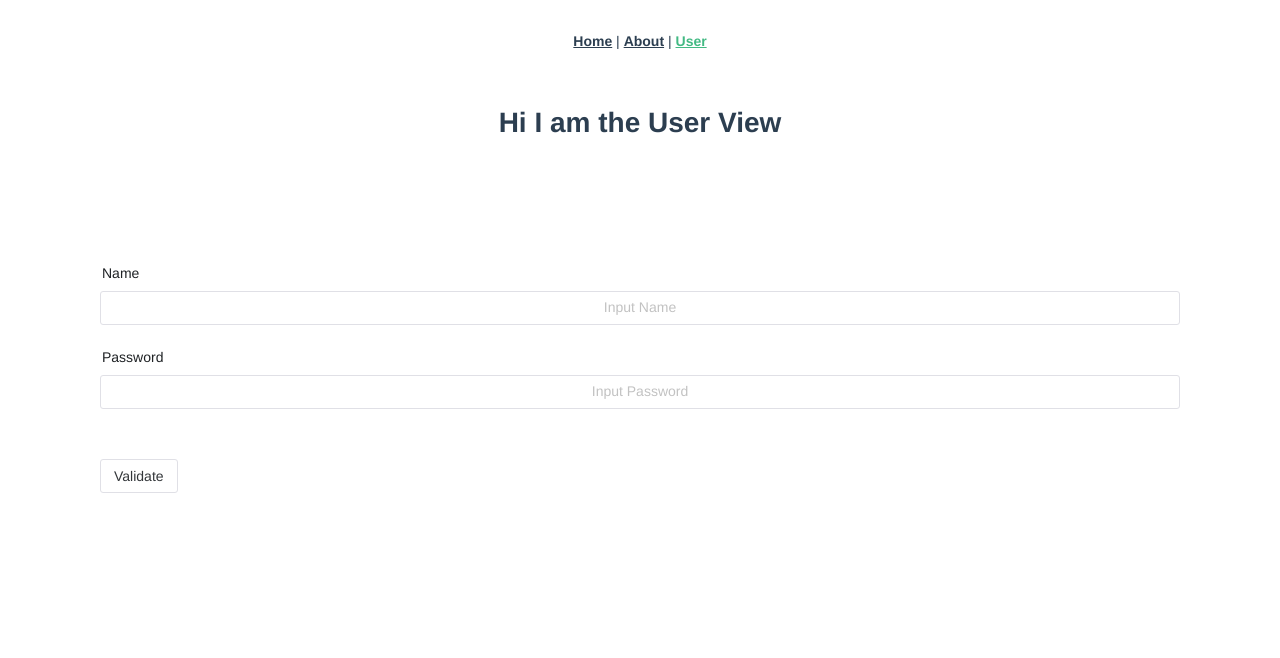
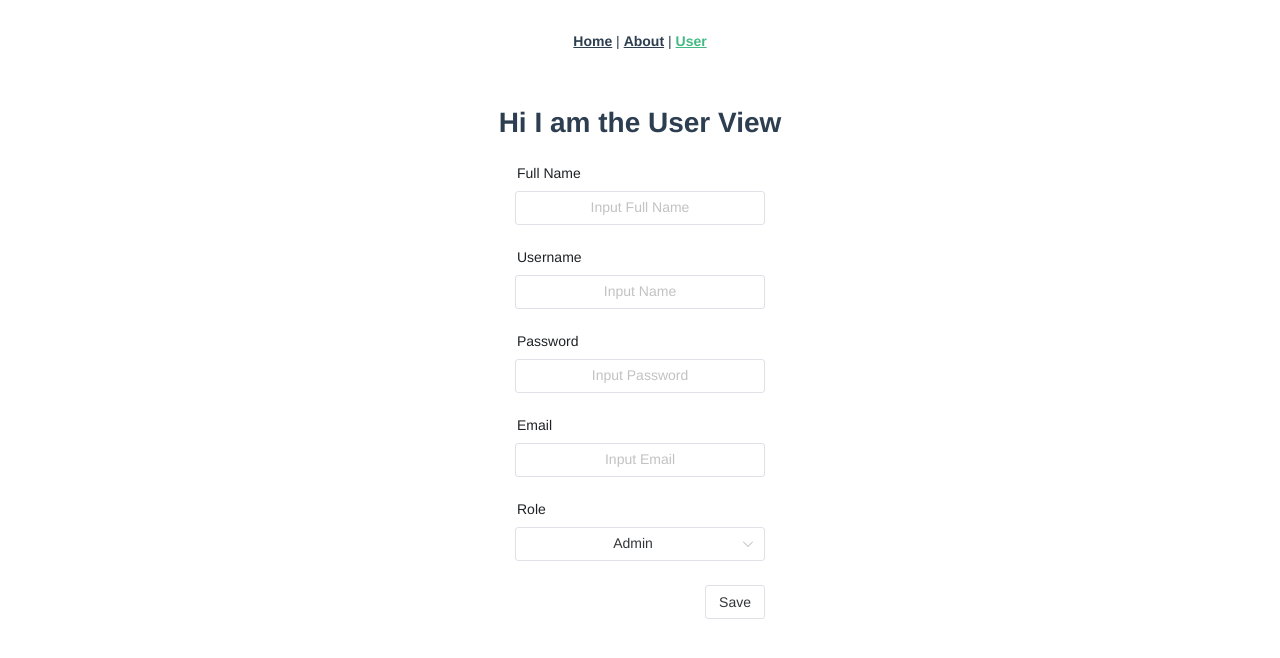
Before and after one commit to Tebra/node-vue3-typescript, a Vue app in the folder ui/: page /user in a window 1280 px wide. Shown: the top 658 px of the page. Built offline with nearby package versions, Linux system fonts and the light colour scheme; a small style sheet from the web is missing; the HTML template or start-up script is replaced by a standard one.

Commit message:
Add initial user creation example

```diff
--- a/ui/src/modules/user/components/UseCreateForm.vue
+++ b/ui/src/modules/user/components/UseCreateForm.vue
@@ -1,23 +1,37 @@
 <template>
   <div class="container">
-    <n-form :label-width="80" :model="user">
-      <n-form-item label="Name" path="user.username">
+    <n-form class="form" :model="user" :label-align="formOption.labelAlignment">
+      <n-form-item label="Full Name" path="user.fullName">
+        <n-input v-model:value="user.fullName" placeholder="Input Full Name" />
+      </n-form-item>
+      <n-form-item label="Username" path="user.username">
         <n-input v-model:value="user.username" placeholder="Input Name" />
       </n-form-item>
       <n-form-item label="Password" path="user.password">
         <n-input v-model:value="user.password" placeholder="Input Password" />
       </n-form-item>
-      <n-form-item>
-        <n-button @click="submitUserForm">Validate</n-button>
+      <n-form-item label="Email" path="user.email">
+        <n-input v-model:value="user.email" placeholder="Input Email" />
+      </n-form-item>
+      <n-form-item label="Role" path="user.role">
+        <n-select
+          v-model:value="user.role"
+          :options="roles"
+          placeholder="Input Role"
+        />
+      </n-form-item>
+      <n-form-item class="actions">
+        <n-button @click="submitUserForm">Save</n-button>
       </n-form-item>
     </n-form>
   </div>
 </template>
 
 <script lang="ts">
-import { NButton, NForm, NFormItem, NInput } from "naive-ui";
+import { NButton, NForm, NFormItem, NInput, NSelect } from "naive-ui";
 import { ref } from "vue";
 import { User } from "@/modules/user/user.type";
+import { useUserStore } from "@/modules/user/user.store";
 
 export default {
   components: {
@@ -25,25 +39,40 @@ export default {
     NForm,
     NFormItem,
     NInput,
+    NSelect,
   },
 
   setup() {
     const user = ref<User>({
       id: "",
+      fullName: "",
       username: "",
-      fullName: "",
+      password: "",
       email: "",
       role: 1,
-      password: "",
     });
 
+    const formOption = {
+      labelPlacement: "left",
+      labelAlignment: "left",
+    };
+
+    const roles = [
+      { value: 1, label: "Admin" },
+      { value: 2, label: "Moderator" },
+      { value: 3, label: "User" },
+    ];
+
+    const store = useUserStore();
+
     function submitUserForm() {
-      console.log("Current User Ref:", user);
-      console.log("Current User value", user.value);
+      store.createUser(user.value);
     }
 
     return {
       user,
+      roles,
+      formOption,
       submitUserForm,
     };
   },
@@ -52,6 +81,16 @@ export default {
 
 <style>
 .container {
-  padding: 100px;
+  display: flex;
+  justify-content: center;
+}
+
+.form {
+  width: 250px;
+}
+
+.actions {
+  display: flex;
+  justify-content: flex-end;
 }
 </style>
--- a/ui/src/modules/user/user.store.ts
+++ b/ui/src/modules/user/user.store.ts
@@ -2,7 +2,7 @@ import { defineStore } from 'pinia';
 import { User } from '@/modules/user/user.type';
 import useAxios from '@/composables/useAxios';
 
-export const userStore = defineStore({
+export const useUserStore = defineStore({
   id: 'user',
   state: () => ({
     users: [] as User[],
```
Also changed, not shown: 1 other file (tests, documents, lock files or other folders).
